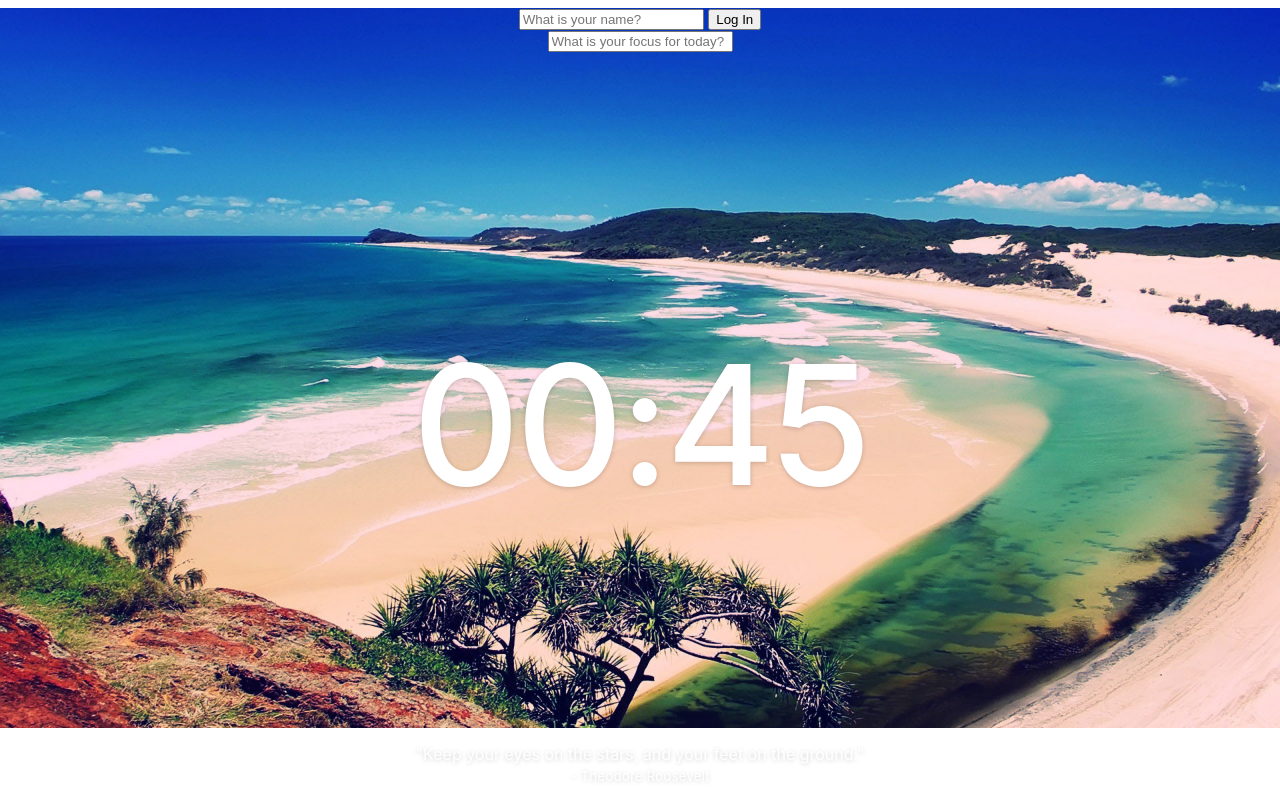
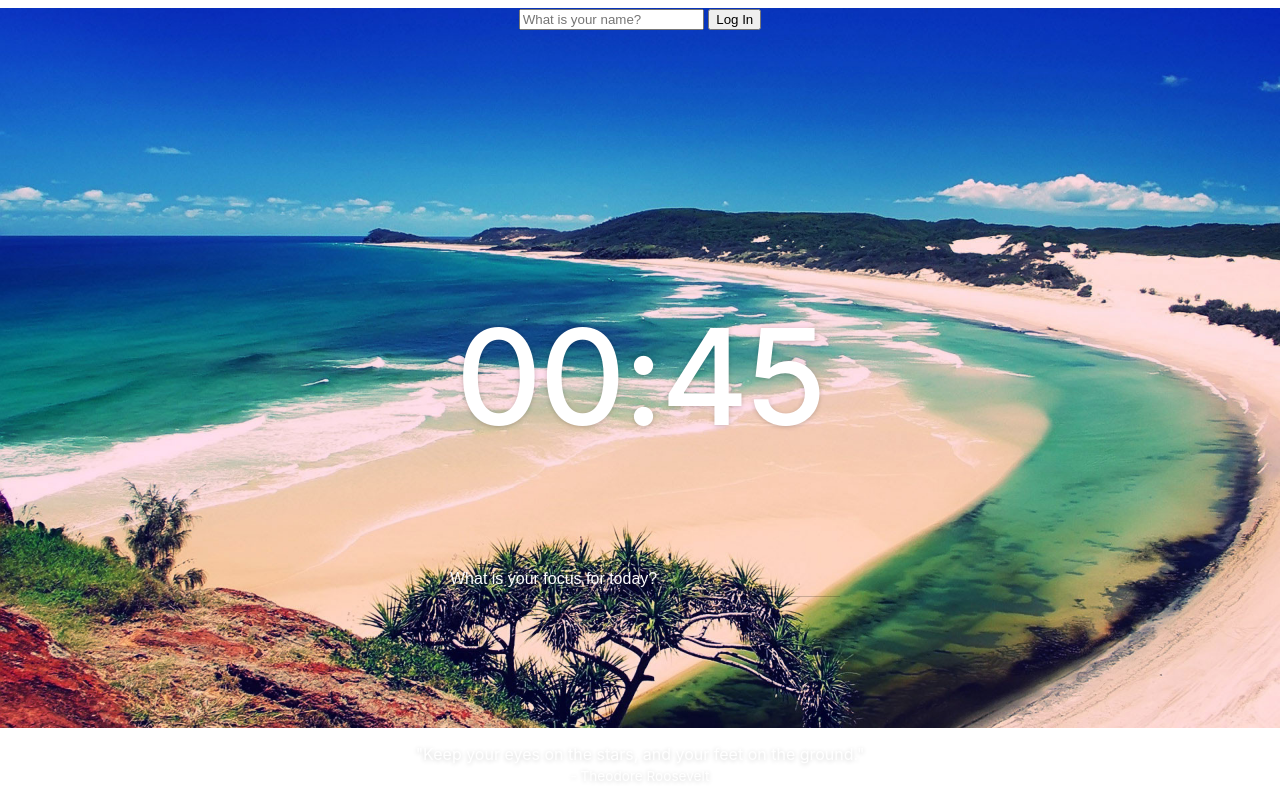
Before and after one commit to ChoiBoyoon/JSapp-momentum-clone, a plain HTML site: page index.html in a window 1280 px wide. Drawn offline with Linux system fonts and the light colour scheme.

Commit message:
add more styles

```diff
--- a/style.css
+++ b/style.css
@@ -1,3 +1,7 @@
+.hidden {
+  display: none;
+}
+
 body {
   font-family: -apple-system, BlinkMacSystemFont, "Segoe UI", Roboto, Oxygen,
     Ubuntu, Cantarell, "Open Sans", "Helvetica Neue", sans-serif;
@@ -22,8 +26,8 @@ img {
 #clock {
   position: fixed;
   top: 23.2vh;
-  font-size: 166.5px;
-  letter-spacing: -4px;
+  font-size: 16.7vh;
+  letter-spacing: -0.2vw;
   font-weight: 455;
 }
 
@@ -31,11 +35,29 @@ img {
   position: fixed;
   top: 51.3vh;
   font-size: 54px;
+  font-size: 5.4vh;
   font-weight: 455;
+  letter-spacing: -0.01vw;
 }
 
 #todo-form {
+  position: fixed;
+  padding: 1vh;
+  top: 70vh;
+  width: 30vw;
+  border-bottom: 1.5px solid rgba(0, 0, 0, 0.2);
+}
+
+#todo-form input {
+  width: 100%;
+  background-color: rgba(0, 0, 0, 0);
   border: none;
+}
+
+#todo-form input::placeholder {
+  font-size: 2vh;
+  color: white;
+  text-shadow: 0 1px 5px rgb(0 0 0 / 20%);
 }
 
 #quote {
@@ -66,6 +88,7 @@ img {
   position: fixed;
   top: 5vh;
   right: 1.32vw;
+  font-size: 1vh;
 }
 
 #weather i {
```
